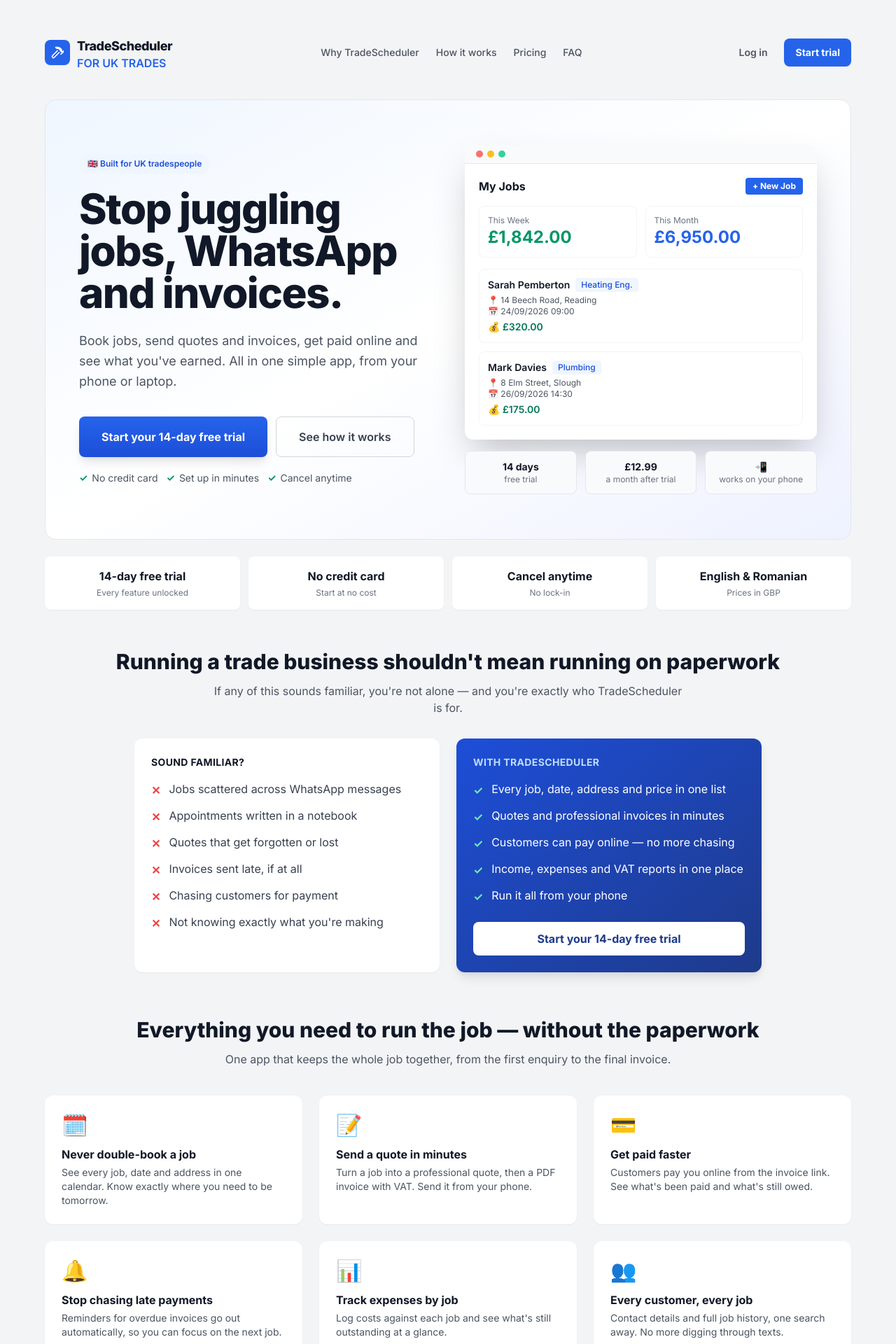
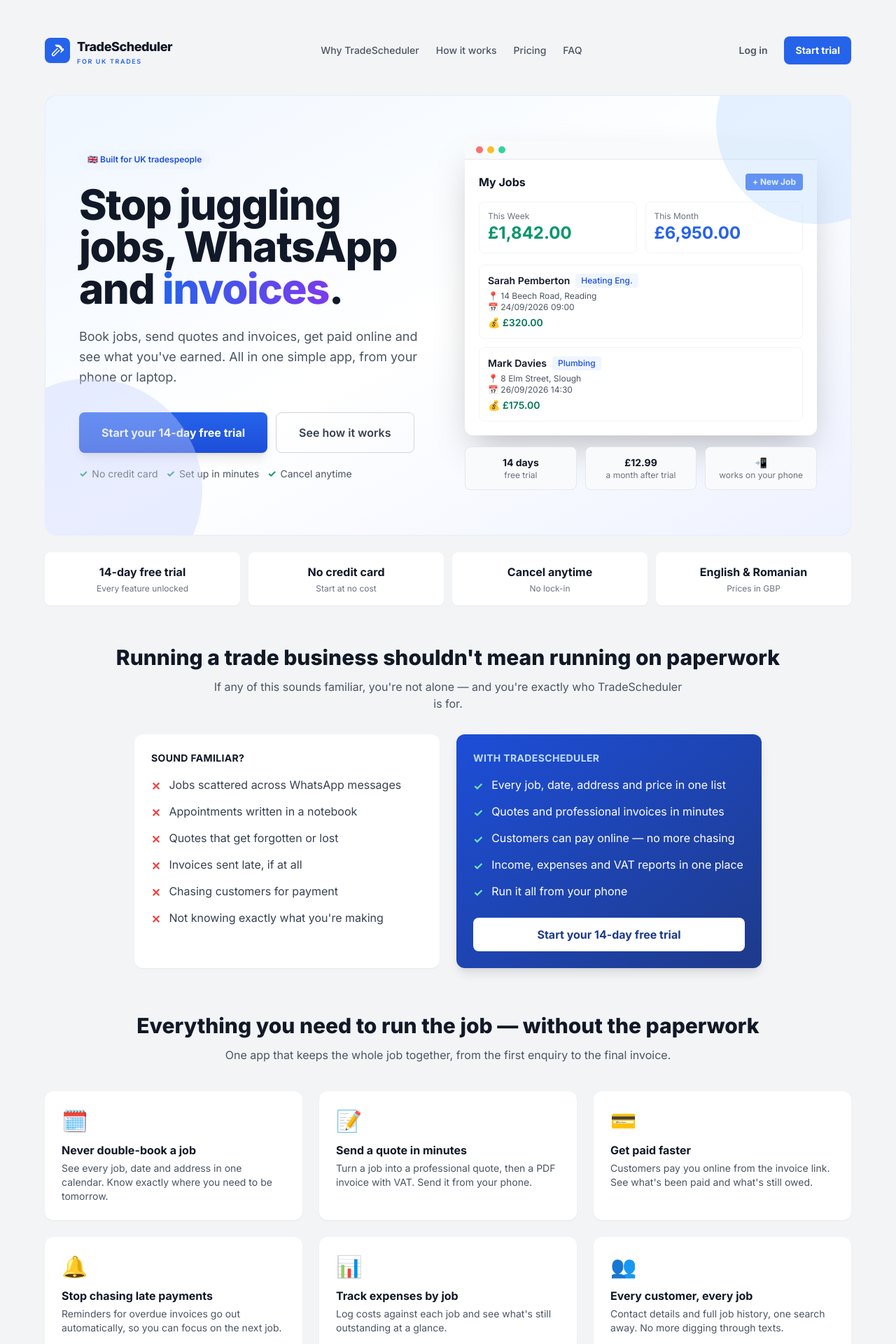
Before and after one commit to stefcosmin09-glitch/scheduler-app, a Flask app: page / in a window 1280 px wide. Shown: the top 1920 px of the page at 70% size. Run offline with Flask 3, Linux system fonts and the light colour scheme; some libraries are stand-ins or nearby versions.

Commit message:
Add visual polish layer: restore missing utility classes, add scroll reveals, hover and focus states
The committed Tailwind 2.2 build never generated the opacity-variant and
arbitrary-value classes the templates ask for, so the hero's gradient glows
and the translucent nav pills were rendering as nothing. Fill those in from
marketing.css and add the finishing touches (scroll reveal, card hover lift,
gradient headline accent, visible keyboard focus) on top.

```diff
--- /dev/null
+++ b/app/static/marketing.css
@@ -0,0 +1,101 @@
+/* ---------------------------------------------------------------------------
+   Visual polish layer, loaded after tailwind.css and app.css.
+
+   Two jobs:
+
+   1. Fill in the utility classes the committed Tailwind 2.2 build never
+      generated (opacity variants and arbitrary values). The templates ask for
+      them but the purged stylesheet has no rule, so those styles silently did
+      nothing - the hero's soft gradient glows and the translucent nav pills
+      were invisible. Delete this block if the CSS is ever rebuilt with Node.
+
+   2. Add the finishing touches that make the marketing pages feel considered:
+      gentle scroll reveals, a touch of hover lift, smoother FAQ panels and
+      visible keyboard focus.
+
+   Everything here is additive. Nothing relies on JavaScript to stay visible.
+   --------------------------------------------------------------------------- */
+
+/* 1. Utilities missing from the committed Tailwind build ------------------ */
+
+.bg-white\/10              { background-color: rgba(255, 255, 255, .10); }
+.hover\:bg-white\/10:hover { background-color: rgba(255, 255, 255, .10); }
+.hover\:bg-white\/20:hover { background-color: rgba(255, 255, 255, .20); }
+.border-white\/60          { border-color: rgba(255, 255, 255, .60); }
+.bg-blue-200\/40           { background-color: rgba(191, 219, 254, .40); }
+.bg-indigo-200\/40         { background-color: rgba(199, 210, 254, .40); }
+.border-blue-100\/70       { border-color: rgba(219, 234, 254, .70); }
+.text-\[9px\]              { font-size: 9px; }
+.tracking-\[0\.18em\]      { letter-spacing: .18em; }
+
+/* 2. Polish ---------------------------------------------------------------- */
+
+/* Scroll reveal. The hidden state is only applied once the script adds
+   .ts-anim to <html>, so with JavaScript off the page shows normally. */
+.ts-reveal {
+    transition: opacity .7s cubic-bezier(.2, .7, .2, 1),
+                transform .7s cubic-bezier(.2, .7, .2, 1);
+}
+.ts-anim .ts-reveal { opacity: 0; transform: translateY(18px); }
+.ts-anim .ts-reveal.ts-in { opacity: 1; transform: none; }
+
+/* A slow drift on the hero's coloured glows so the page feels alive. */
+@keyframes ts-float {
+    0%, 100% { transform: translate3d(0, 0, 0); }
+    50%      { transform: translate3d(0, -16px, 0); }
+}
+.ts-blob { animation: ts-float 9s ease-in-out infinite; }
+.ts-blob-late { animation-delay: 1.5s; }
+
+/* Cards get a restrained lift rather than a hard jump. */
+section .rounded-xl.shadow-sm,
+section .rounded-2xl.shadow-sm,
+section .rounded-xl.shadow,
+#hero {
+    transition: transform .25s ease, box-shadow .25s ease;
+}
+section .rounded-xl.shadow-sm:hover,
+section .rounded-2xl.shadow-sm:hover,
+section .rounded-xl.shadow:hover {
+    transform: translateY(-3px);
+    box-shadow: 0 18px 40px -20px rgba(15, 23, 42, .30);
+}
+
+/* Buttons and links with a background get a small, consistent nudge. */
+a.bg-blue-600, a.bg-gray-800, a.bg-yellow-400 {
+    transition: transform .18s ease, box-shadow .18s ease, background-color .18s ease;
+}
+a.bg-blue-600:hover, a.bg-gray-800:hover, a.bg-yellow-400:hover {
+    transform: translateY(-1px);
+}
+
+/* Gradient accent used sparingly on a key word in a headline. */
+.ts-gradient-text {
+    background: linear-gradient(95deg, #2563eb 0%, #7c3aed 100%);
+    -webkit-background-clip: text;
+    background-clip: text;
+    color: transparent;
+}
+
+/* FAQ panels */
+details > summary { list-style: none; cursor: pointer; }
+details > summary::-webkit-details-marker { display: none; }
+details[open] > summary { color: #1d4ed8; }
+
+/* Visible focus for keyboard users, invisible for mouse users. */
+a:focus-visible,
+button:focus-visible,
+summary:focus-visible,
+input:focus-visible,
+select:focus-visible {
+    outline: 2px solid #2563eb;
+    outline-offset: 2px;
+    border-radius: .5rem;
+}
+
+@media (prefers-reduced-motion: reduce) {
+    .ts-anim .ts-reveal,
+    .ts-anim .ts-reveal.ts-in { opacity: 1; transform: none; }
+    .ts-blob { animation: none; }
+    * { scroll-behavior: auto !important; }
+}
--- /dev/null
+++ b/app/static/marketing.js
@@ -0,0 +1,27 @@
+/* Scroll reveal for the marketing pages.
+
+   Progressive by design: the hidden starting state (.ts-anim on <html>) is
+   only applied once we know IntersectionObserver is available and there is
+   something to reveal. If this file never loads, the page simply renders
+   normally instead of staying blank. */
+(function () {
+    var reduce = window.matchMedia &&
+        window.matchMedia('(prefers-reduced-motion: reduce)').matches;
+    if (reduce || !('IntersectionObserver' in window)) return;
+
+    var nodes = Array.prototype.slice.call(document.querySelectorAll('.ts-reveal'));
+    if (!nodes.length) return;
+
+    document.documentElement.classList.add('ts-anim');
+
+    var observer = new IntersectionObserver(function (entries) {
+        entries.forEach(function (entry) {
+            if (entry.isIntersecting) {
+                entry.target.classList.add('ts-in');
+                observer.unobserve(entry.target);
+            }
+        });
+    }, { rootMargin: '0px 0px -8% 0px', threshold: 0.05 });
+
+    nodes.forEach(function (node) { observer.observe(node); });
+})();
--- a/app/templates/base.html
+++ b/app/templates/base.html
@@ -51,6 +51,8 @@
     <link rel="apple-touch-icon" href="{{ url_for('static', filename='icons/icon-192.png') }}">
 
     <link rel="stylesheet" href="{{ url_for('static', filename='app.css') }}">
+
+    <link rel="stylesheet" href="{{ url_for('static', filename='marketing.css') }}">
 
 </head>
 
@@ -249,6 +251,8 @@
 
     <script src="{{ url_for('static', filename='app.js') }}"></script>
 
+    <script src="{{ url_for('static', filename='marketing.js') }}"></script>
+
 </body>
 
 </html>
--- a/app/templates/faq.html
+++ b/app/templates/faq.html
@@ -136,7 +136,7 @@
     {% include '_marketing_nav.html' %}
 
     <!-- ─── HEADER ─────────────────────────────────────── -->
-    <header class="text-center max-w-3xl mx-auto mb-14">
+    <header class="ts-reveal text-center max-w-3xl mx-auto mb-14">
         <h1 class="text-3xl sm:text-5xl font-extrabold text-gray-900 tracking-tight leading-tight">
             Frequently asked questions
         </h1>
@@ -317,7 +317,7 @@
     </div>
 
     <!-- ─── CTA ────────────────────────────────────────── -->
-    <section class="bg-gradient-to-br from-blue-700 to-blue-900 rounded-2xl px-6 py-14 md:px-12 text-center mb-6">
+    <section class="ts-reveal bg-gradient-to-br from-blue-700 to-blue-900 rounded-2xl px-6 py-14 md:px-12 text-center mb-6">
         <h2 class="text-2xl sm:text-3xl md:text-4xl font-extrabold text-white max-w-2xl mx-auto leading-tight">
             Still got a question? Just try it
         </h2>
--- a/app/templates/landing.html
+++ b/app/templates/landing.html
@@ -144,16 +144,16 @@
     </nav>
 
     <!-- ─── HERO ────────────────────────────────────────── -->
-    <section id="hero" class="bg-gradient-to-br from-blue-50 via-white to-indigo-50 rounded-2xl border border-blue-100/70 px-6 py-12 md:py-16 md:px-12 mb-6 relative overflow-hidden">
-        <div class="pointer-events-none absolute -top-24 -right-24 h-72 w-72 rounded-full bg-blue-200/40 blur-3xl"></div>
-        <div class="pointer-events-none absolute -bottom-28 -left-24 h-80 w-80 rounded-full bg-indigo-200/40 blur-3xl"></div>
+    <section id="hero" class="ts-reveal bg-gradient-to-br from-blue-50 via-white to-indigo-50 rounded-2xl border border-blue-100/70 px-6 py-12 md:py-16 md:px-12 mb-6 relative overflow-hidden">
+        <div class="ts-blob pointer-events-none absolute -top-24 -right-24 h-72 w-72 rounded-full bg-blue-200/40 blur-3xl"></div>
+        <div class="ts-blob ts-blob-late pointer-events-none absolute -bottom-28 -left-24 h-80 w-80 rounded-full bg-indigo-200/40 blur-3xl"></div>
         <div class="lg:grid lg:grid-cols-2 lg:gap-12 items-center">
             <div>
                 <span class="inline-flex items-center gap-1.5 bg-blue-50 text-blue-700 text-xs font-semibold px-3 py-1.5 rounded-full mb-5">
                     🇬🇧 Built for UK tradespeople
                 </span>
                 <h1 class="text-4xl sm:text-5xl md:text-6xl font-extrabold text-gray-900 tracking-tight leading-tight">
-                    Stop juggling jobs, WhatsApp and invoices.
+                    Stop juggling jobs, WhatsApp and <span class="ts-gradient-text">invoices</span>.
                 </h1>
                 <p class="text-gray-600 text-lg mt-6 leading-relaxed max-w-lg">
                     Book jobs, send quotes and invoices, get paid online and see what you've earned. All in one simple app, from your phone or laptop.
@@ -259,7 +259,7 @@
     </div>
 
     <!-- ─── PROBLEM ────────────────────────────────────── -->
-    <section id="why" class="mb-16">
+    <section id="why" class="ts-reveal mb-16">
         <h2 class="text-2xl sm:text-3xl font-extrabold text-center text-gray-900 mb-3">Running a trade business shouldn't mean running on paperwork</h2>
         <p class="text-gray-600 text-center max-w-2xl mx-auto mb-8">If any of this sounds familiar, you're not alone — and you're exactly who TradeScheduler is for.</p>
         <div class="grid md:grid-cols-2 gap-6 max-w-4xl mx-auto">
@@ -325,7 +325,7 @@
     </section>
 
     <!-- ─── FEATURES / BENEFITS ────────────────────────── -->
-    <section id="features" class="mb-16">
+    <section id="features" class="ts-reveal mb-16">
         <h2 class="text-2xl sm:text-3xl font-extrabold text-center text-gray-900 mb-3">Everything you need to run the job — without the paperwork</h2>
         <p class="text-gray-600 text-center max-w-2xl mx-auto mb-10">One app that keeps the whole job together, from the first enquiry to the final invoice.</p>
         <div class="grid sm:grid-cols-2 lg:grid-cols-3 gap-6">
@@ -378,7 +378,7 @@
     </section>
 
     <!-- ─── REAL PRODUCT VISUALS ───────────────────────── -->
-    <section id="product" class="mb-16 ">
+    <section id="product" class="ts-reveal mb-16 ">
         <h2 class="text-2xl sm:text-3xl font-extrabold text-center text-gray-900 mb-3">What TradeScheduler looks like when you're working</h2>
         <p class="text-gray-600 text-center max-w-2xl mx-auto mb-10">The screens you'll use every day — on your phone, tablet or laptop.</p>
 
@@ -594,7 +594,7 @@
     </section>
 
     <!-- ─── FROM JOB BOOKED TO PAID ────────────────────── -->
-    <section id="how-it-works" class="bg-white rounded-2xl shadow-sm p-6 sm:p-10 mb-16 ">
+    <section id="how-it-works" class="ts-reveal bg-white rounded-2xl shadow-sm p-6 sm:p-10 mb-16 ">
         <h2 class="text-2xl sm:text-3xl font-extrabold text-center text-gray-900 mb-2">From job booked to paid</h2>
         <p class="text-gray-600 text-center max-w-2xl mx-auto mb-10">TradeScheduler follows the whole job — from the first call to knowing what you earned.</p>
         <div class="grid sm:grid-cols-2 lg:grid-cols-5 gap-6">
@@ -627,7 +627,7 @@
     </section>
 
     <!-- ─── BUILT FOR UK TRADES ────────────────────────── -->
-    <section id="uk" class="mb-16">
+    <section id="uk" class="ts-reveal mb-16">
         <div class="grid lg:grid-cols-2 gap-10 items-center max-w-5xl mx-auto">
             <div>
                 <h2 class="text-2xl sm:text-3xl font-extrabold text-gray-900 mb-3">Built for the way UK trades actually work</h2>
@@ -678,7 +678,7 @@
     </section>
 
     <!-- ─── PRICING ────────────────────────────────────── -->
-    <section id="pricing" class="mb-16 ">
+    <section id="pricing" class="ts-reveal mb-16 ">
         <h2 class="text-2xl sm:text-3xl font-extrabold text-center text-gray-900 mb-3">Simple pricing. Try free for 14 days, or subscribe now.</h2>
         <p class="text-gray-600 text-center max-w-2xl mx-auto mb-2">Every feature unlocked for 14 days with no card. Ready to go now? Starter is £12.99 a month, Pro is <span id="price-strap">{{ pro_price_text }}</span> a month. Cancel whenever you like.</p>
         <p id="price-locale" class="text-sm text-center text-gray-500 mb-8"></p>
@@ -754,7 +754,7 @@
     </section>
 
     <!-- ─── FAQ ────────────────────────────────────────── -->
-    <section id="faq" class="max-w-3xl mx-auto mb-16 ">
+    <section id="faq" class="ts-reveal max-w-3xl mx-auto mb-16 ">
         <h2 class="text-2xl sm:text-3xl font-extrabold text-center text-gray-900 mb-8">Questions, answered</h2>
         <div class="space-y-3">
             <details class="group bg-white rounded-xl shadow-sm">
@@ -824,7 +824,7 @@
     </section>
 
     <!-- ─── FINAL CTA ──────────────────────────────────── -->
-    <section class="bg-gradient-to-br from-blue-700 to-blue-900 rounded-2xl px-6 py-14 md:py-16 md:px-12 text-center mb-6 relative overflow-hidden">
+    <section class="ts-reveal bg-gradient-to-br from-blue-700 to-blue-900 rounded-2xl px-6 py-14 md:py-16 md:px-12 text-center mb-6 relative overflow-hidden">
         <h2 class="text-2xl sm:text-3xl md:text-4xl font-extrabold text-white max-w-2xl mx-auto leading-tight">
             Spend less time managing the business. More time doing the work.
         </h2>
```
Also changed, not shown: app/templates/how_it_works.html (+5 -5 lines), app/templates/pricing.html (+6 -6 lines), app/templates/why.html (+5 -5 lines).
